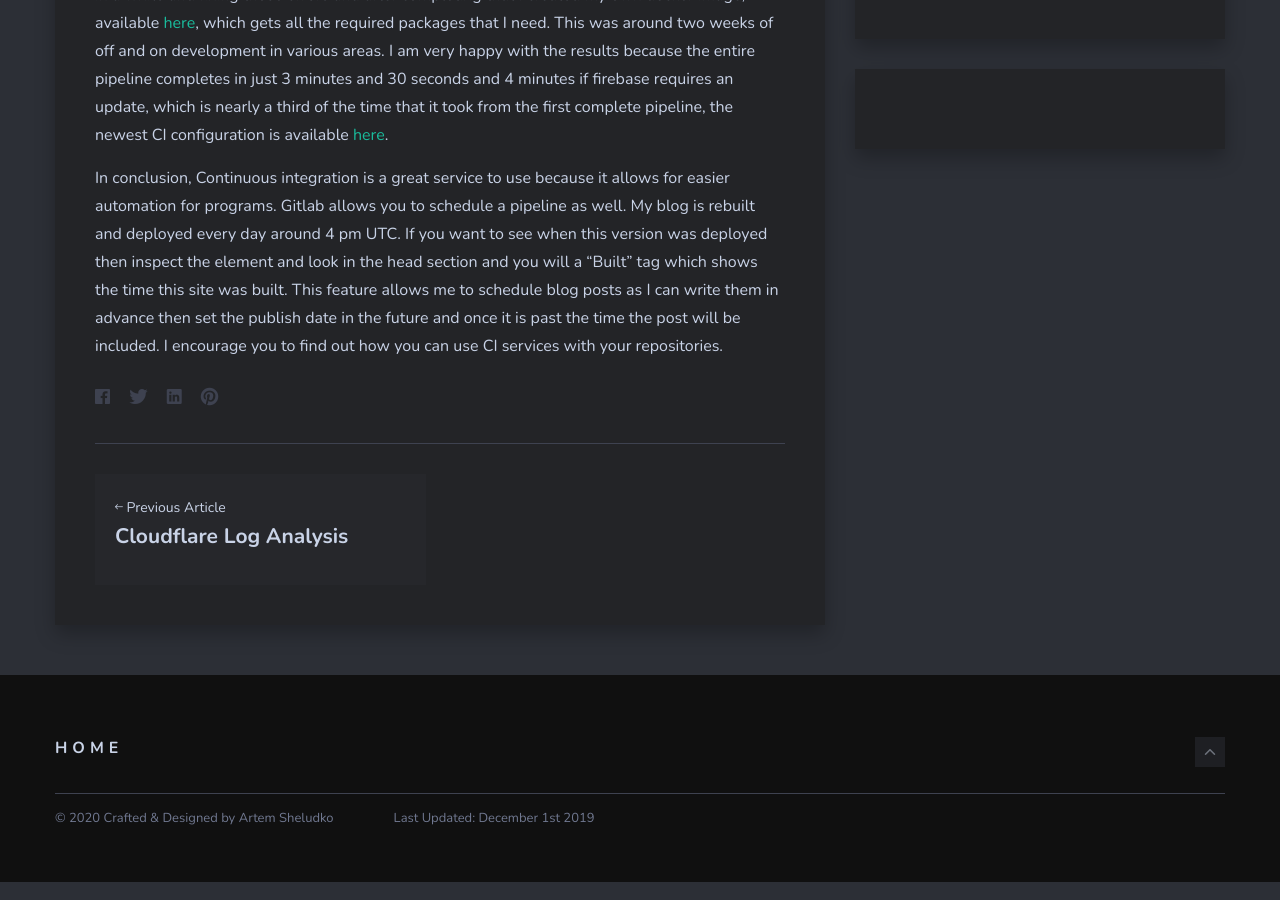
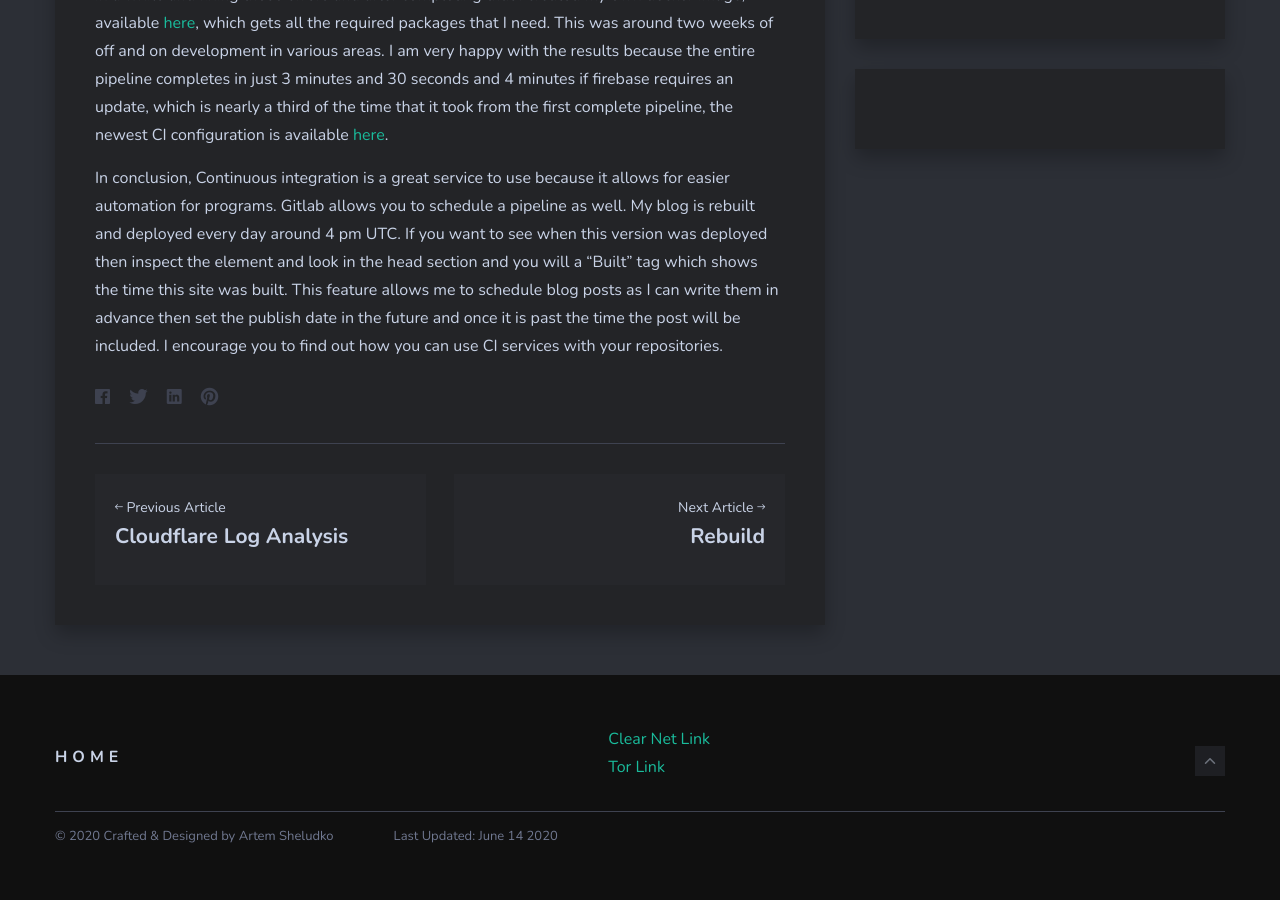
Before and after one commit to Cyb3r-Jak3/blog, a Jekyll site: the page built from _posts/2019-10-28-Continuous Integration.md, in a window 1280 px wide and 900 px high, scrolled down 1855 px. Built offline with Jekyll 4.4.1, drawn with Linux system fonts in a browser that asks for light colours; comment, search, counter and statistics services are not loaded; some of the changed text lies outside the part shown.

Commit message:
Added rebuild post, template post, fixed issue with icon loading and added new tor link

```diff
--- a/_includes/footer.html
+++ b/_includes/footer.html
@@ -6,6 +6,10 @@
           <h2 class="logo-title">
             <a href="{{site.baseurl}}/" class="logo-text">Home</a>
           </h2>
+          <p>
+            <a href="https://blog.jwhite.network"> Clear Net Link</a> <br>
+            <a href="65pmuyzk2n72mrhvma5rr3yfensovv4rx2c7qruxptr4bdo2jw7olayd.onion" title="Requires Tor Browser"> Tor Link</a>
+          </p>
 
           <div class="top"><i class="ion ion-ios-arrow-up"></i></div>
         </div>
@@ -14,7 +18,7 @@
             <p>&copy; {{site.time | date: '%Y'}} Crafted & Designed by <a href="https://github.com/artemsheludko">Artem Sheludko</a></p>
           </div>
           <div class="copyright">
-            <p > Last Updated: December 1st 2019 <p>
+            <p > Last Updated: June 14 2020 <p>
           </div>
         </div>
       </div>
--- a/_sass/1-tools/_ionicons.scss
+++ b/_sass/1-tools/_ionicons.scss
@@ -12,8 +12,8 @@
 */
 @font-face {
   font-family: "Ionicons";
-  src: url("../fonts/ionicons.eot?v=4.2.1");
-  src: url("../fonts/ionicons.eot?v=4.2.1#iefix") format("embedded-opentype"), url("../fonts/ionicons.woff2?v=4.2.1") format("woff2"), url("../fonts/ionicons.woff?v=4.2.1") format("woff"), url("../fonts/ionicons.ttf?v=4.2.1") format("truetype"), url("../fonts/ionicons.svg?v=4.2.1#Ionicons") format("svg");
+  src: url("/fonts/ionicons.eot?v=4.2.1");
+  src: url("/fonts/ionicons.eot?v=4.2.1#iefix") format("embedded-opentype"), url("/fonts/ionicons.woff2?v=4.2.1") format("woff2"), url("./fonts/ionicons.woff?v=4.2.1") format("woff"), url("/fonts/ionicons.ttf?v=4.2.1") format("truetype"), url("/fonts/ionicons.svg?v=4.2.1#Ionicons") format("svg");
   font-weight: normal;
   font-style: normal;
 }
```
Also changed, not shown: _posts/2020-06-14-Rebuild.md (added, +10 -0 lines), _posts/template.md (added, +8 -0 lines), .gitlab-ci.yml, img/rebuild.jpg (added).
